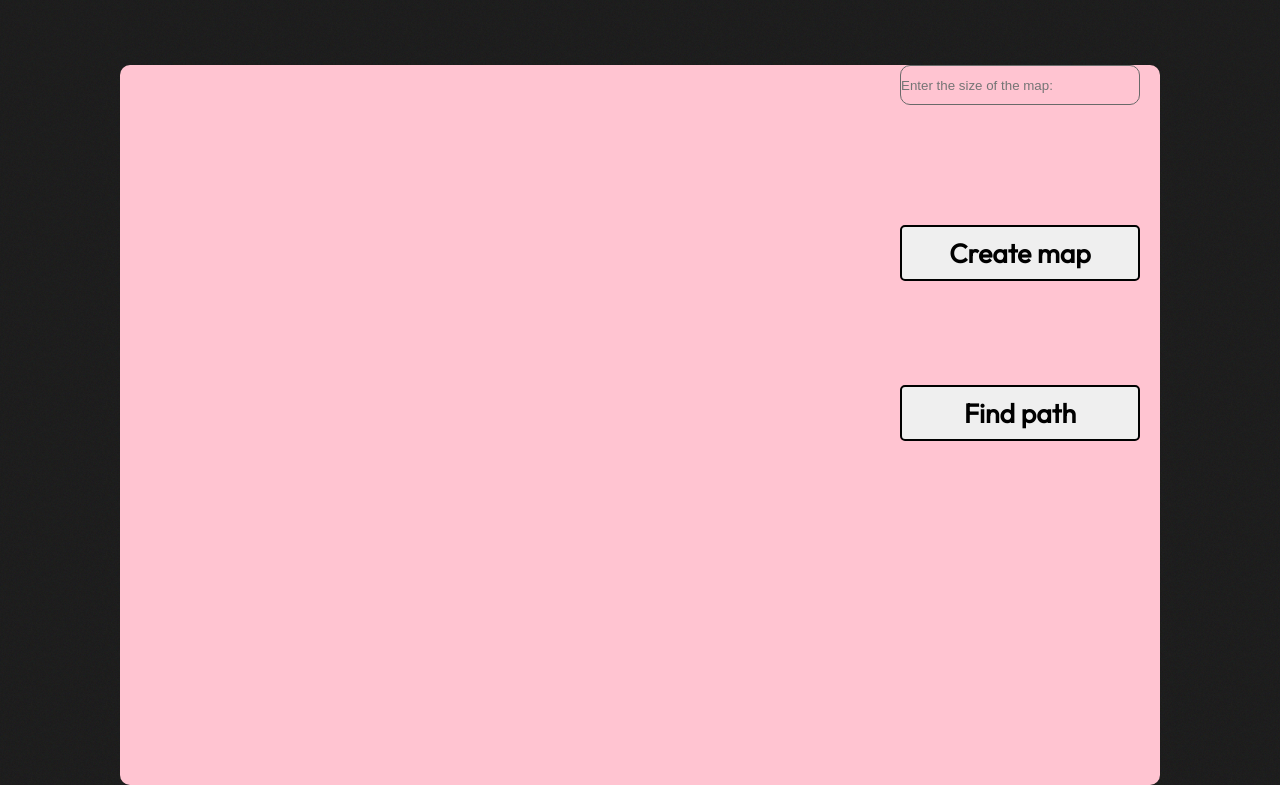
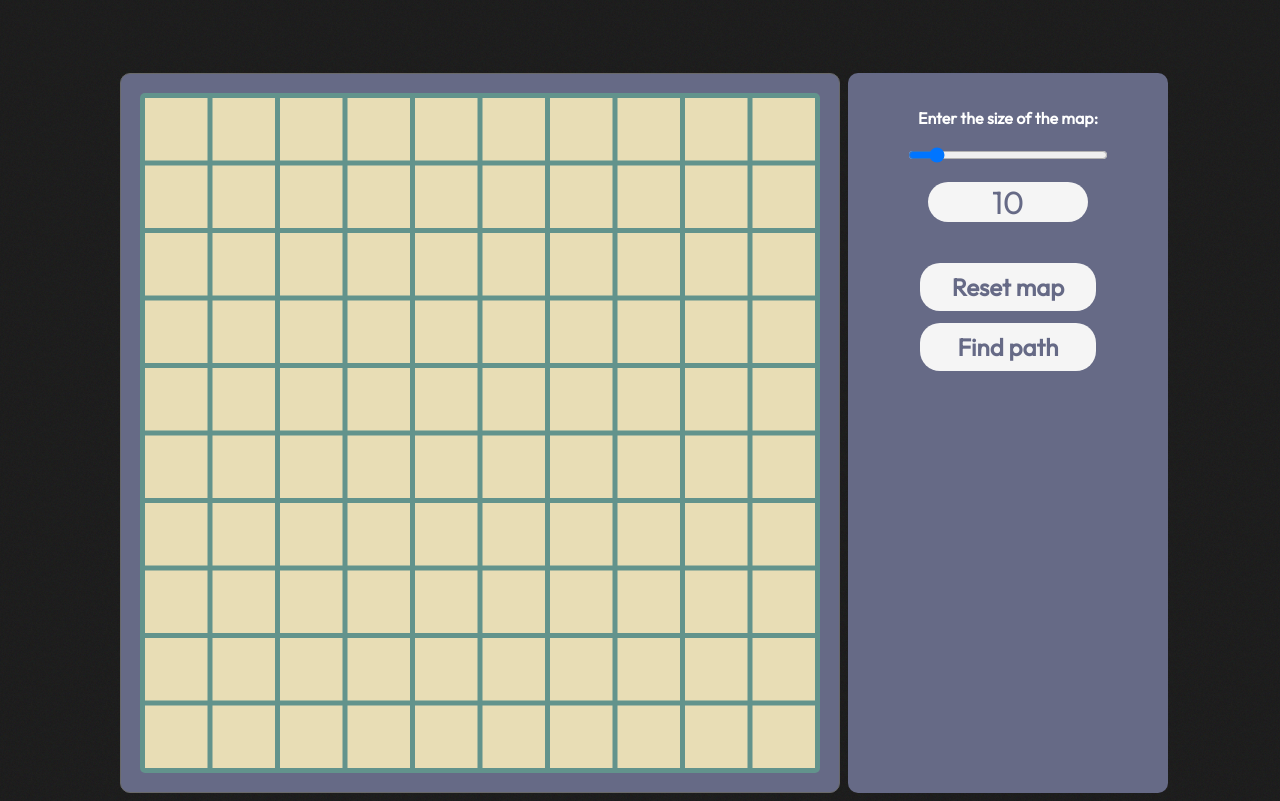
Before and after one commit to sivkaburka47/WebProject, a plain HTML site: page AStarAlgorithm.html in a window 1280 px wide. Shown: the part 735-1536 px from the top of the page. Drawn offline with Linux system fonts and the light colour scheme.

Commit message:
Added animation of the alignment of the path, redesigned the interface

```diff
--- a/AStarAlgorithm.html
+++ b/AStarAlgorithm.html
@@ -28,27 +28,24 @@
             <div class="container">
                 <div class="main-header">
                     <h1 class="main-title">A* algorithm</h1>
-
                 </div>
             </div>
         </header>
         <div class="container__A*">
-            <canvas id="map" class="map">
-
-            </canvas>
+            <div class="block__map">
+                <canvas id="map" class="map"></canvas>
+            </div>
             <div class="menu">
                 <div class="menu__block">
-                    <div>
-                        <input class="input_size_map"  type="number" placeholder="Enter the size of the map:" >
-                    </div>
+                        <h4 >Enter the size of the map:</h4>
+                        <input class="input_size_map"  type="range" min="5" max="50" value="10">
+                        <input class="input_size_map_num" type="number" min="5" max="50" value="10">
                 </div>
                 <div class="menu__block">
-                    <button id="createMap" class="complete_btn">
-                        <h1>Create map</h1>
+                    <button id="resetMap" class="complete_btn">
+                        <h1>Reset map</h1>
                     </button>
-                </div>
-                <div class="menu__block">
-                    <button id="findPath" class="complete_btn">
+                    <button id="findPath"  class="complete_btn">
                         <h1>Find path</h1>
                     </button>
                 </div>
@@ -56,8 +53,5 @@
         </div>
     </div>
 </div>
-<div class="footer_dock">
-
-</div>
 </body>
 </html>
--- a/css/main.css
+++ b/css/main.css
@@ -85,10 +85,6 @@ body {
     margin-top: 60vh;
     margin-bottom: 5vh;
 }
-.arrow__left {
-
-
-}
 
 .text-block__h {
     font-size: 2rem;
@@ -152,53 +148,88 @@ body {
     justify-content: center;
     align-items: center;
     margin-bottom: 10vh;
+
+}
+
+.block__map{
+    background-color: rgb(102, 106, 134);
+    width: 90vh;
+    height: 90vh;
+    margin: 1vh 1vh;
+    border: solid 1px dimgrey;
+    border-radius: 10px;
+    text-align: center;
+    display: flex;
+    align-items: center;
+    justify-content: center;
+
 }
 
 .map {
+    height: 85vh;
+    width: 85vh;
+    border-radius: 10px 0 0 10px;
+    background-color: rgb(98, 147, 140);
+    border-radius: 5px;
 
-    background-color: rgb(255, 196, 209);
-    height: 90vh;
-    width: 90vh;
-    border-radius: 10px 0 0 10px;
+
 }
+
 
 .menu{
     height: 90vh;
     width: 40vh;
-    background-color: rgb(255, 196, 209);
-    border-radius: 0 10px 10px 0;
+    border-radius: 10px;
     display:flex;
     flex-direction: column;
     align-items: center;
+    background-color: rgb(102, 106, 134);
 }
 
 .menu__block{
-    height: 20vh;
+    height: 15vh;
     width:25vh;
 
+    margin-top:10%;
+    flex-direction: column;
+    display: flex;
+    justify-content:space-around;
+    align-items: center;
 
 
 }
 
-.block__map{
-    background-color: rgb(255, 196, 209);
-    width: 10vh;
-    height: 10vh;
-    margin: 1vh 1vh;
+
+
+
+.input_size_map{
+    background-color: rgb(102, 106, 134);
+    width: 25vh;
+    height: 5vh;
+    border-radius: 10px;
+    outline: none;
+
     border: solid 1px dimgrey;
 
 }
+.input_size_map_num{
+    background-color: whitesmoke;
+    width: 20vh;
+    height: 5vh;
+    border-radius: 20px;
+    outline: none;
+    border:none;
+    text-align:center;
+    font-family: outfit-web;
+    font-size: 4vh;
+    color: rgb(102, 106, 134) ;
 
+}
 
-.input_size_map{
-    background-color: rgb(255, 196, 209);
-    width: 30vh;
-    height: 5vh;
-    border-radius: 10px;
-    outline: none;
-    border: none;
-    border: solid 1px dimgrey;
-
+input[type="number"]::-webkit-outer-spin-button,
+input[type="number"]::-webkit-inner-spin-button {
+    -webkit-appearance: none;
+    margin: 0;
 }
 
 .input_size_map:active, :hover, :focus {
@@ -208,9 +239,43 @@ body {
 }
 
 .complete_btn{
-    width: 30vh;
-    height: 7vh;
-    margin: 0 auto;
-    border-radius: 5px;
-    border-style: solid;
+    width: 22vh;
+    height: 6vh;
+    text-align:center;
+    font-family: outfit-web;
+    font-size:1.5vh;
+    background-color: whitesmoke;
+    border-radius: 20px;
+    outline: none;
+    border:none;
+    color: rgb(102, 106, 134) ;
 }
+
+
+
+.slider-container {
+    display: inline-block;
+    overflow: visible;
+}
+
+.complete_btn {
+    transition: transform 0.2s ease-in-out;
+}
+
+.complete_btn:hover {
+
+    transform: scale(1.1);
+    animation: pulse 2s infinite;
+}
+
+@keyframes pulse {
+    0% {
+        transform: scale(1.1);
+    }
+    50% {
+        transform: scale(1.15);
+    }
+    100% {
+        transform: scale(1.1);
+    }
+}
--- a/js/AStarAlgorithmJS.js
+++ b/js/AStarAlgorithmJS.js
@@ -1,16 +1,40 @@
 document.addEventListener("DOMContentLoaded", function() {
     const canvas = document.getElementById("map");
-    document.getElementById("createMap").addEventListener("click", function() {
+    document.getElementById("resetMap").addEventListener("click", function() {
         drawMap();
         highlightedSquares = [];
+        pathFound = false;
     });
     document.getElementById("findPath").addEventListener("click", findPath);
     canvas.addEventListener("click", handleClick);
     canvas.addEventListener("dblclick", handleDoubleClick);
+
+});
+
+var rangeInput = document.querySelector('.input_size_map');
+var numberInput = document.querySelector('.input_size_map_num');
+
+rangeInput.addEventListener('input', function() {
+    numberInput.value = rangeInput.value;
+    drawMap();
+    highlightedSquares = [];
+});
+
+numberInput.addEventListener('blur', function() {
+    let val = parseInt(numberInput.value, 10);
+    if (val < 5) {
+        numberInput.value = 5;
+    } else if (val > 50) {
+        numberInput.value = 50;
+    }
+    rangeInput.value = numberInput.value;
+    drawMap();
+    highlightedSquares = [];
 });
 
 let squares = [];
 let highlightedSquares = [];
+let pathFound = false;
 
 function distance(a, b) {
     const dx = a.x - b.x;
@@ -33,16 +57,16 @@ function getNeighbors(square, squares, countSquares) {
     const row = Math.floor(index / countSquares);
     const col = index % countSquares;
 
-    if (row > 0) neighbors.push(squares[index - countSquares]); // верхний сосед
-    if (row < countSquares - 1) neighbors.push(squares[index + countSquares]); // нижний сосед
-    if (col > 0) neighbors.push(squares[index - 1]); // левый сосед
-    if (col < countSquares - 1) neighbors.push(squares[index + 1]); // правый сосед
+    if (row > 0) neighbors.push(squares[index - countSquares]);
+    if (row < countSquares - 1) neighbors.push(squares[index + countSquares]);
+    if (col > 0) neighbors.push(squares[index - 1]);
+    if (col < countSquares - 1) neighbors.push(squares[index + 1]);
 
     return neighbors;
 }
 
 function findPath() {
-    if (highlightedSquares.length < 2) return;
+    if (highlightedSquares.length < 2 || pathFound) return;
 
     const start = highlightedSquares[0];
     const end = highlightedSquares[1];
@@ -59,9 +83,8 @@ function findPath() {
 
         if (current === end) {
             let path = reconstructPath(current);
-            path.forEach(square => square.path = true);
-            drawSquares();
-            console.log("Path found");
+            drawPathStepByStep(path);
+            pathFound = true;
             return;
         }
 
@@ -88,9 +111,17 @@ function findPath() {
             neighbor.previous = current;
         }
     }
+}
 
-    console.log("No path found. Please ensure that there is a clear path between the start and end squares.");
+function drawPathStepByStep(path) {
+    path.forEach((square, index) => {
+        setTimeout(() => {
+            square.path = true;
+            drawSquares();
+        }, index * 100);
+    });
 }
+
 
 
 function drawMap() {
@@ -125,6 +156,8 @@ function drawMap() {
 }
 
 function handleClick(event) {
+    if (pathFound) return;
+
     const square = getSquare(event);
     if (!square) return;
 
@@ -147,6 +180,8 @@ function handleClick(event) {
 }
 
 function handleDoubleClick(event) {
+    if (pathFound) return;
+
     const square = getSquare(event);
     if (!square) return;
 
@@ -177,13 +212,13 @@ function drawSquares() {
 
     squares.forEach(function(square) {
         if (square.path) {
-            ctx.fillStyle = 'rgb(171, 237, 198)';
+            ctx.fillStyle = 'rgb(178, 201, 171)';
         } else if (square.doubleClicked) {
-            ctx.fillStyle = 'rgb(185, 255, 183)';
+            ctx.fillStyle = 'rgb(231, 187, 65)';
         } else if (square.clicked) {
             ctx.fillStyle = 'rgb(107, 113, 126)';
         } else {
-            ctx.fillStyle = 'rgb(239, 170, 196)';
+            ctx.fillStyle = 'rgb(232, 221, 181)'
         }
         ctx.fillRect(square.x, square.y, square.size, square.size);
     });
@@ -200,3 +235,5 @@ function getSquare(event) {
         mouseY > square.y && mouseY < square.y + square.size
     );
 }
+
+drawMap();
```
